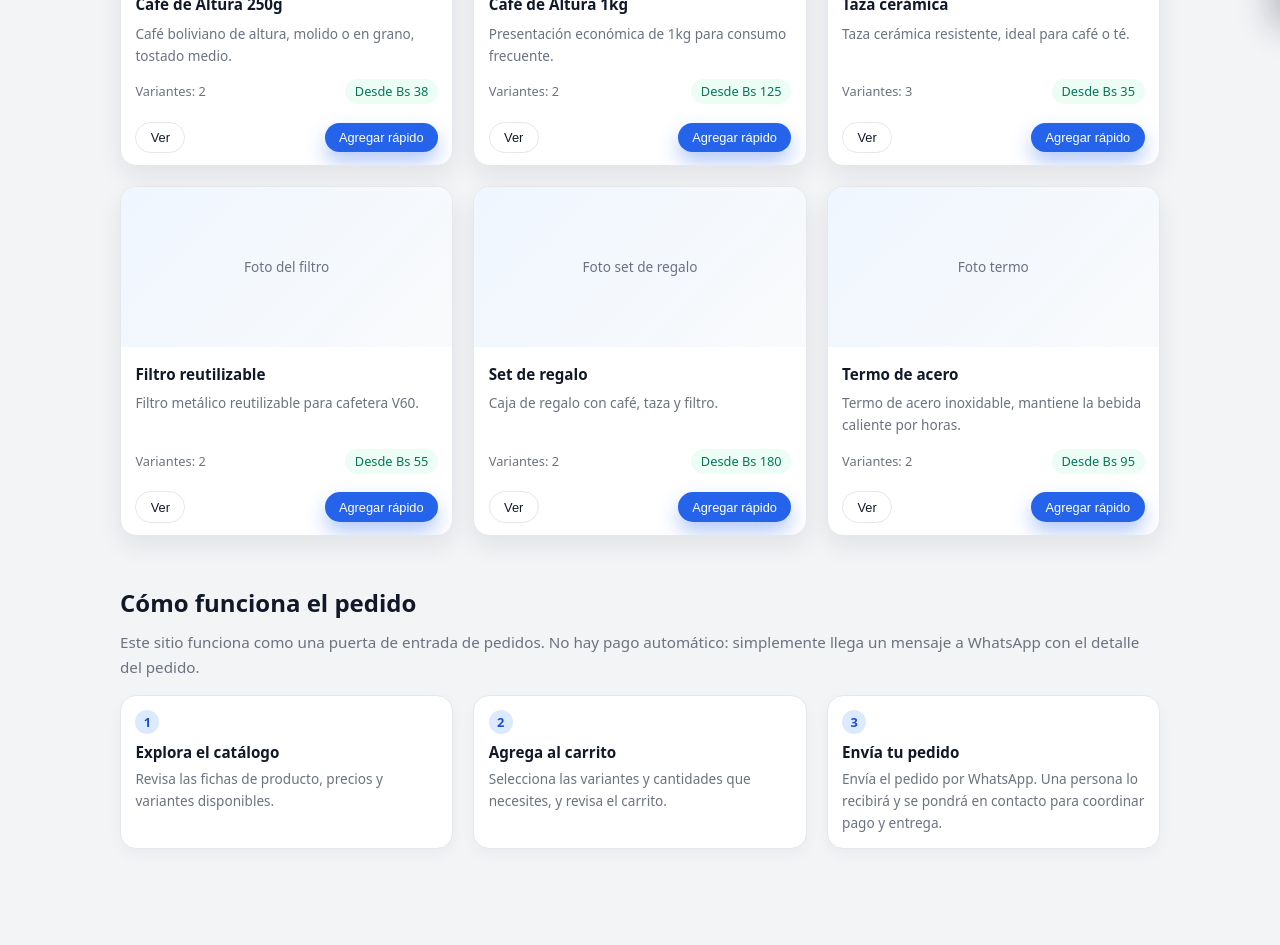
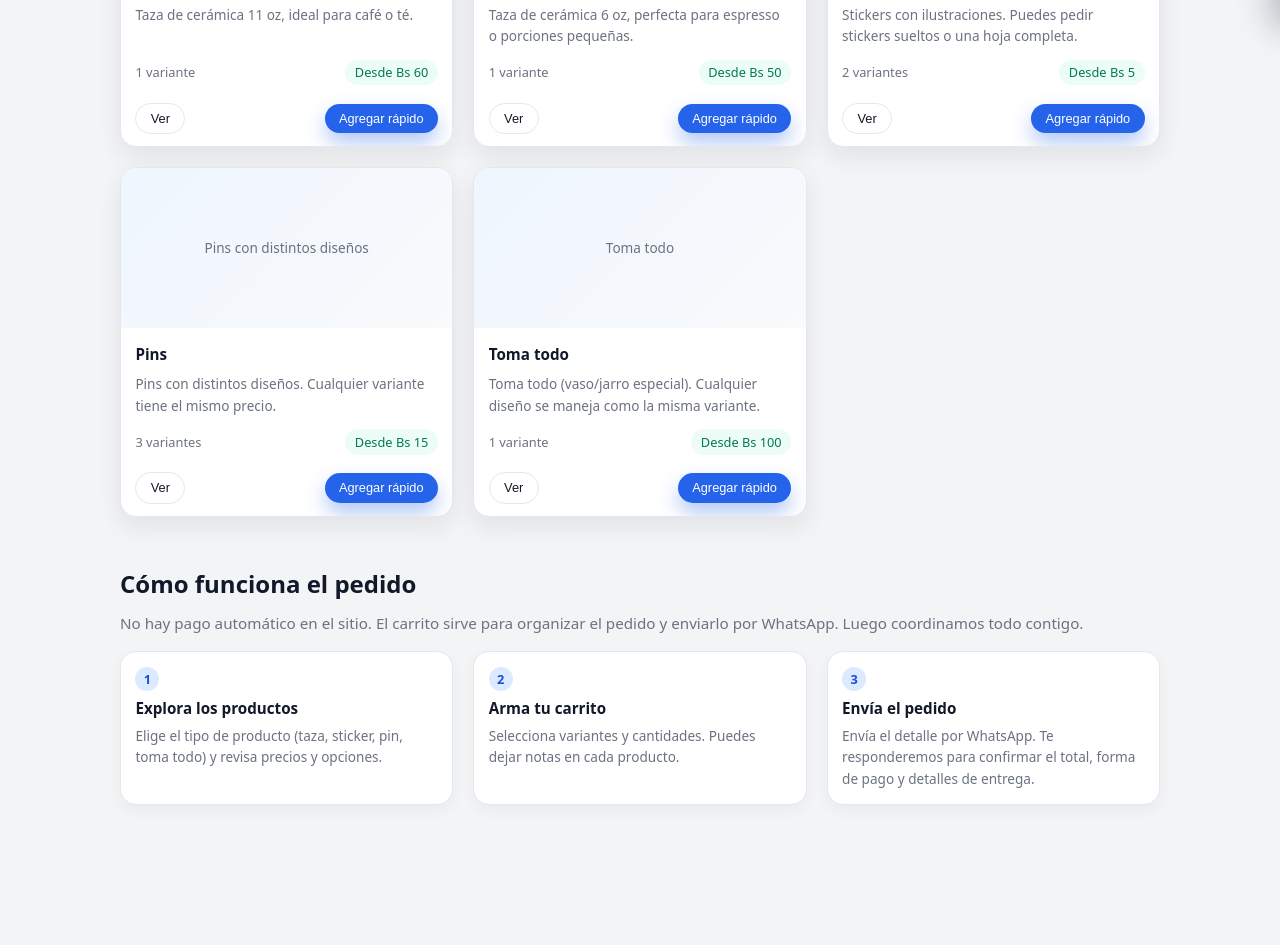
Before and after one commit to Bidonesbol/catalogJuntasSomos, a plain HTML site: page index.html in a window 1280 px wide. Shown: the part 773-1718 px from the top of the page. After the commit the page ends 1674 px from the top, so only its background shows below. Drawn offline with Linux system fonts and the light colour scheme.

Commit message:
Update products

```diff
--- a/index.html
+++ b/index.html
@@ -1,8 +1,8 @@
 <!DOCTYPE html>
-<html lang="en">
+<html lang="es">
 <head>
   <meta charset="UTF-8" />
-  <title>Simple Catalog | Order Gateway</title>
+  <title>Catálogo | Tazas, Stickers, Pins y Toma Todo</title>
   <meta name="viewport" content="width=device-width, initial-scale=1.0" />
   <style>
     :root {
@@ -42,7 +42,6 @@
       display: block;
     }
 
-    /* Layout */
     header {
       position: sticky;
       top: 0;
@@ -120,7 +119,6 @@
       margin-bottom: 3rem;
     }
 
-    /* Hero / Home */
     #home {
       display: grid;
       grid-template-columns: minmax(0, 1.1fr) minmax(0, 0.9fr);
@@ -229,7 +227,6 @@
       font-size: 0.85rem;
     }
 
-    /* Catalog */
     #catalog h2,
     #how-it-works h2 {
       font-size: 1.5rem;
@@ -266,6 +263,8 @@
       justify-content: center;
       font-size: 0.85rem;
       color: var(--muted);
+      text-align: center;
+      padding: 0 0.75rem;
     }
 
     .product-body {
@@ -317,7 +316,6 @@
       font-weight: 500;
     }
 
-    /* How it works */
     .steps-grid {
       display: grid;
       grid-template-columns: repeat(3, minmax(0, 1fr));
@@ -358,7 +356,6 @@
       font-size: 0.85rem;
     }
 
-    /* Product modal (showcase page feeling) */
     .modal-backdrop {
       position: fixed;
       inset: 0;
@@ -458,7 +455,6 @@
       gap: 0.6rem;
     }
 
-    /* Cart drawer */
     .cart-drawer {
       position: fixed;
       right: 0;
@@ -547,7 +543,6 @@
       margin-top: 0.25rem;
     }
 
-    /* Utility */
     .tag {
       display: inline-flex;
       padding: 0.1rem 0.5rem;
@@ -558,20 +553,16 @@
       font-weight: 500;
     }
 
-    /* Responsive */
     @media (max-width: 900px) {
       #home {
         grid-template-columns: minmax(0, 1fr);
       }
-
       .hero-panel {
         order: -1;
       }
-
       .catalog-grid {
         grid-template-columns: repeat(2, minmax(0, 1fr));
       }
-
       .steps-grid {
         grid-template-columns: minmax(0, 1fr);
       }
@@ -582,16 +573,13 @@
         flex-wrap: wrap;
         justify-content: space-between;
       }
-
       .catalog-grid {
         grid-template-columns: minmax(0, 1fr);
       }
-
       .hero-actions {
         flex-direction: column;
         align-items: stretch;
       }
-
       .hero-actions .btn {
         width: 100%;
         justify-content: center;
@@ -620,16 +608,15 @@
 </header>
 
 <main>
-  <!-- HOME / INFO -->
   <section id="home">
     <div>
       <div class="pill">
-        🧺 Pedidos en línea · Entrega en Bolivia
+        🎨 Tazas, stickers, pins y toma todo · Bolivia
       </div>
-      <h1>Simple catálogo online con pedidos por WhatsApp.</h1>
+      <h1>Haz tu pedido desde nuestro catálogo online.</h1>
       <p class="lead">
-        Navega por el catálogo, agrega productos al carrito y envía tu pedido.
-        Un miembro del equipo te contactará para coordinar el pago y la entrega.
+        Elige entre tazas, stickers, pins y “toma todo”. Agrega al carrito y envía tu pedido por WhatsApp.
+        Nosotros coordinamos el pago y la entrega manualmente.
       </p>
       <div class="hero-actions">
         <button class="btn btn-primary" onclick="scrollToSection('catalog')">
@@ -641,74 +628,69 @@
       </div>
     </div>
     <div class="hero-panel">
-      <h2>Resumen del catálogo</h2>
+      <h2>Sobre este catálogo</h2>
       <p style="font-size:0.85rem;color:var(--muted);">
-        Este es un ejemplo. Solo edita la lista de productos en el código
-        para adaptarlo a tu negocio (máx. 6 productos / 5 variantes).
+        Catálogo sencillo, pensado para pocos productos y pedidos manuales.
+        Ideal para compartir en redes y recibir pedidos por WhatsApp.
       </p>
       <div class="hero-grid">
         <div class="hero-mini-card">
-          <strong>6 productos</strong>
-          <span>Ideal para un catálogo pequeño y sencillo.</span>
+          <strong>5 productos</strong>
+          <span>Tazas, stickers, pins y toma todo.</span>
         </div>
         <div class="hero-mini-card">
-          <strong>Variantes por producto</strong>
-          <span>Hasta 5 variantes (tamaño, color, etc.) por cada producto.</span>
+          <strong>Variantes claras</strong>
+          <span>Opciones por tamaño, pack o diseño.</span>
         </div>
         <div class="hero-mini-card">
-          <strong>Sin pago automático</strong>
-          <span>Los pedidos llegan por WhatsApp; el cobro es manual.</span>
+          <strong>Sin pagos automáticos</strong>
+          <span>Solo recibimos el pedido, el cobro es manual.</span>
         </div>
         <div class="hero-mini-card">
           <strong>100% estático</strong>
-          <span>No requiere base de datos: solo HTML + CSS + JavaScript.</span>
+          <span>No requiere base de datos ni servidor.</span>
         </div>
       </div>
     </div>
   </section>
 
-  <!-- CATALOG -->
   <section id="catalog">
     <h2>Catálogo</h2>
     <p class="section-lead">
-      Haz clic en “Ver” para abrir la ficha del producto, elegir variantes y agregar al carrito.
+      Haz clic en “Ver” para abrir la ficha del producto, elegir variantes (si las hay) y agregar al carrito.
     </p>
-    <div class="catalog-grid" id="catalogGrid">
-      <!-- Products rendered by JS -->
-    </div>
+    <div class="catalog-grid" id="catalogGrid"></div>
   </section>
 
-  <!-- HOW IT WORKS -->
   <section id="how-it-works">
     <h2>Cómo funciona el pedido</h2>
     <p style="color:var(--muted);font-size:0.95rem;">
-      Este sitio funciona como una puerta de entrada de pedidos. No hay pago automático:
-      simplemente llega un mensaje a WhatsApp con el detalle del pedido.
+      No hay pago automático en el sitio. El carrito sirve para organizar el pedido y enviarlo por WhatsApp.
+      Luego coordinamos todo contigo.
     </p>
     <div class="steps-grid">
       <div class="step-card">
         <div class="step-number">1</div>
-        <h3>Explora el catálogo</h3>
-        <p>Revisa las fichas de producto, precios y variantes disponibles.</p>
+        <h3>Explora los productos</h3>
+        <p>Elige el tipo de producto (taza, sticker, pin, toma todo) y revisa precios y opciones.</p>
       </div>
       <div class="step-card">
         <div class="step-number">2</div>
-        <h3>Agrega al carrito</h3>
-        <p>Selecciona las variantes y cantidades que necesites, y revisa el carrito.</p>
+        <h3>Arma tu carrito</h3>
+        <p>Selecciona variantes y cantidades. Puedes dejar notas en cada producto.</p>
       </div>
       <div class="step-card">
         <div class="step-number">3</div>
-        <h3>Envía tu pedido</h3>
+        <h3>Envía el pedido</h3>
         <p>
-          Envía el pedido por WhatsApp. Una persona lo recibirá y se pondrá
-          en contacto para coordinar pago y entrega.
+          Envía el detalle por WhatsApp. Te responderemos para confirmar el total, forma de pago
+          y detalles de entrega.
         </p>
       </div>
     </div>
   </section>
 </main>
 
-<!-- PRODUCT MODAL (showcase) -->
 <div class="modal-backdrop" id="productModalBackdrop">
   <div class="modal">
     <div class="modal-header">
@@ -734,8 +716,8 @@
         </div>
       </div>
       <div class="modal-form-group">
-        <label for="noteInput">Nota opcional (color, detalle, referencia, etc.)</label>
-        <textarea id="noteInput" placeholder="Ej: Entregar solo en la tarde."></textarea>
+        <label for="noteInput">Nota opcional (nombre, diseño, referencia, etc.)</label>
+        <textarea id="noteInput" placeholder="Ej: Diseño X, entregar solo tardes."></textarea>
       </div>
       <div class="small-note">
         <span class="tag">Importante</span>
@@ -754,22 +736,19 @@
   </div>
 </div>
 
-<!-- CART DRAWER -->
 <aside class="cart-drawer" id="cartDrawer">
   <div class="cart-header">
     <h2>Carrito</h2>
     <button class="close-btn" type="button" onclick="toggleCart(false)">×</button>
   </div>
-  <div class="cart-items" id="cartItemsContainer">
-    <!-- Items rendered by JS -->
-  </div>
+  <div class="cart-items" id="cartItemsContainer"></div>
   <div class="cart-footer">
     <div class="cart-summary">
       <div>Total estimado</div>
       <div id="cartTotal"><strong>Bs 0</strong></div>
     </div>
     <div class="small-note">
-      El total es solo una referencia. El precio final y el envío se confirmarán manualmente.
+      El total es de referencia. El precio final y el envío se confirman por WhatsApp.
     </div>
     <button class="btn btn-primary" type="button" onclick="sendOrderViaWhatsApp()">
       Enviar pedido por WhatsApp
@@ -781,91 +760,73 @@
 </aside>
 
 <script>
-  // =======================
-  // CONFIGURACIÓN BÁSICA
-  // =======================
+  // ========= CONFIGURACIÓN =========
 
-  // Cambia este número a tu número de WhatsApp (con código de país, sin +, sin espacios)
-  const WHATSAPP_NUMBER = "59170000000"; // Ejemplo Bolivia (591 + número)
+  // ⚠️ CAMBIA ESTE NÚMERO AL TUYO (sin +, sin espacios)
+  const WHATSAPP_NUMBER = "59170000000";
 
-  // Define tus productos aquí (máx. 6 productos, 5 variantes c/u)
+  // Catálogo basado en tu lista:
+  // - TAZA 11 OZ - sin variante - 60 Bs
+  // - TAZA 6 OZ  - sin variante - 50 Bs
+  // - STICKERS   - sticker individual 5 Bs / hoja completa 20 Bs
+  // - PINS       - 3 variantes, todos 15 Bs
+  // - TOMA TODO  - 1 variante, 100 Bs
+
   const products = [
     {
-      id: "prod1",
-      name: "Café de Altura 250g",
-      description: "Café boliviano de altura, molido o en grano, tostado medio.",
-      baseImageText: "Foto del café",
+      id: "taza11",
+      name: "Taza 11 oz",
+      description: "Taza de cerámica 11 oz, ideal para café o té.",
+      baseImageText: "Taza 11 oz",
       variants: [
-        { id: "prod1-var1", name: "Molido 250g", price: 40 },
-        { id: "prod1-var2", name: "En grano 250g", price: 38 }
+        { id: "taza11-std", name: "Taza 11 oz", price: 60 }
       ]
     },
     {
-      id: "prod2",
-      name: "Café de Altura 1kg",
-      description: "Presentación económica de 1kg para consumo frecuente.",
-      baseImageText: "Foto café 1kg",
+      id: "taza6",
+      name: "Taza 6 oz",
+      description: "Taza de cerámica 6 oz, perfecta para espresso o porciones pequeñas.",
+      baseImageText: "Taza 6 oz",
       variants: [
-        { id: "prod2-var1", name: "Molido 1kg", price: 130 },
-        { id: "prod2-var2", name: "En grano 1kg", price: 125 }
+        { id: "taza6-std", name: "Taza 6 oz", price: 50 }
       ]
     },
     {
-      id: "prod3",
-      name: "Taza cerámica",
-      description: "Taza cerámica resistente, ideal para café o té.",
-      baseImageText: "Foto de la taza",
+      id: "stickers",
+      name: "Stickers",
+      description: "Stickers con ilustraciones. Puedes pedir stickers sueltos o una hoja completa.",
+      baseImageText: "Stickers individuales o en hoja",
       variants: [
-        { id: "prod3-var1", name: "Blanca", price: 35 },
-        { id: "prod3-var2", name: "Negra", price: 35 },
-        { id: "prod3-var3", name: "Roja", price: 38 }
+        { id: "stickers-unit", name: "Sticker individual", price: 5 },
+        { id: "stickers-page", name: "Hoja completa de stickers", price: 20 }
       ]
     },
     {
-      id: "prod4",
-      name: "Filtro reutilizable",
-      description: "Filtro metálico reutilizable para cafetera V60.",
-      baseImageText: "Foto del filtro",
+      id: "pins",
+      name: "Pins",
+      description: "Pins con distintos diseños. Cualquier variante tiene el mismo precio.",
+      baseImageText: "Pins con distintos diseños",
       variants: [
-        { id: "prod4-var1", name: "Tamaño pequeño", price: 55 },
-        { id: "prod4-var2", name: "Tamaño grande", price: 60 }
+        { id: "pins-var1", name: "Pin diseño A", price: 15 },
+        { id: "pins-var2", name: "Pin diseño B", price: 15 },
+        { id: "pins-var3", name: "Pin diseño C", price: 15 }
       ]
     },
     {
-      id: "prod5",
-      name: "Set de regalo",
-      description: "Caja de regalo con café, taza y filtro.",
-      baseImageText: "Foto set de regalo",
+      id: "toma-todo",
+      name: "Toma todo",
+      description: "Toma todo (vaso/jarro especial). Cualquier diseño se maneja como la misma variante.",
+      baseImageText: "Toma todo",
       variants: [
-        { id: "prod5-var1", name: "Set estándar", price: 180 },
-        { id: "prod5-var2", name: "Set premium", price: 230 }
-      ]
-    },
-    {
-      id: "prod6",
-      name: "Termo de acero",
-      description: "Termo de acero inoxidable, mantiene la bebida caliente por horas.",
-      baseImageText: "Foto termo",
-      variants: [
-        { id: "prod6-var1", name: "500 ml", price: 95 },
-        { id: "prod6-var2", name: "750 ml", price: 110 }
+        { id: "toma-todo-std", name: "Toma todo", price: 100 }
       ]
     }
   ];
 
-  // =======================
-  // ESTADO DEL CARRITO
-  // =======================
+  // ========= ESTADO CARRITO =========
 
-  // Cada item: { productId, variantId, quantity, note }
   let cart = [];
-
-  // Estado del producto actual en el modal
   let currentProduct = null;
-
-  // =======================
-  // RENDER DEL CATÁLOGO
-  // =======================
 
   function renderCatalog() {
     const grid = document.getElementById("catalogGrid");
@@ -873,7 +834,7 @@
 
     products.forEach((product) => {
       const minPrice = Math.min(...product.variants.map((v) => v.price));
-      const maxVariants = product.variants.length;
+      const numVariants = product.variants.length;
 
       const card = document.createElement("article");
       card.className = "product-card";
@@ -885,7 +846,11 @@
           <div class="product-title">${product.name}</div>
           <div class="product-description">${product.description}</div>
           <div class="product-meta">
-            <span>Variantes: ${maxVariants}</span>
+            <span>${
+              numVariants === 1
+                ? "1 variante"
+                : numVariants + " variantes"
+            }</span>
             <span class="price-chip">Desde Bs ${minPrice}</span>
           </div>
           <div class="product-actions">
@@ -903,10 +868,6 @@
       grid.appendChild(card);
     });
   }
-
-  // =======================
-  // MODAL DE PRODUCTO
-  // =======================
 
   function openProductModal(productId) {
     const product = products.find((p) => p.id === productId);
@@ -926,7 +887,6 @@
     quantityInput.value = 1;
     noteInput.value = "";
 
-    // Render variants
     variantSelect.innerHTML = "";
     product.variants.forEach((variant) => {
       const option = document.createElement("option");
@@ -995,7 +955,6 @@
     toggleCart(true);
   }
 
-  // Agregar rápido: primera variante, cantidad 1
   function quickAddFirstVariant(productId) {
     const product = products.find((p) => p.id === productId);
     if (!product || product.variants.length === 0) return;
@@ -1011,10 +970,6 @@
     updateCartUI();
     toggleCart(true);
   }
-
-  // =======================
-  // CARRITO
-  // =======================
 
   function toggleCart(open) {
     const drawer = document.getElementById("cartDrawer");
@@ -1136,10 +1091,6 @@
     window.open(url, "_blank");
   }
 
-  // =======================
-  // UTILIDADES
-  // =======================
-
   function scrollToSection(id) {
     const section = document.getElementById(id);
     if (!section) return;
@@ -1150,7 +1101,6 @@
     .getElementById("openCartButton")
     .addEventListener("click", () => toggleCart(true));
 
-  // Cerrar modal si se hace clic fuera
   document
     .getElementById("productModalBackdrop")
     .addEventListener("click", (e) => {
@@ -1159,7 +1109,6 @@
       }
     });
 
-  // Inicializar
   renderCatalog();
   updateCartUI();
 </script>
```
